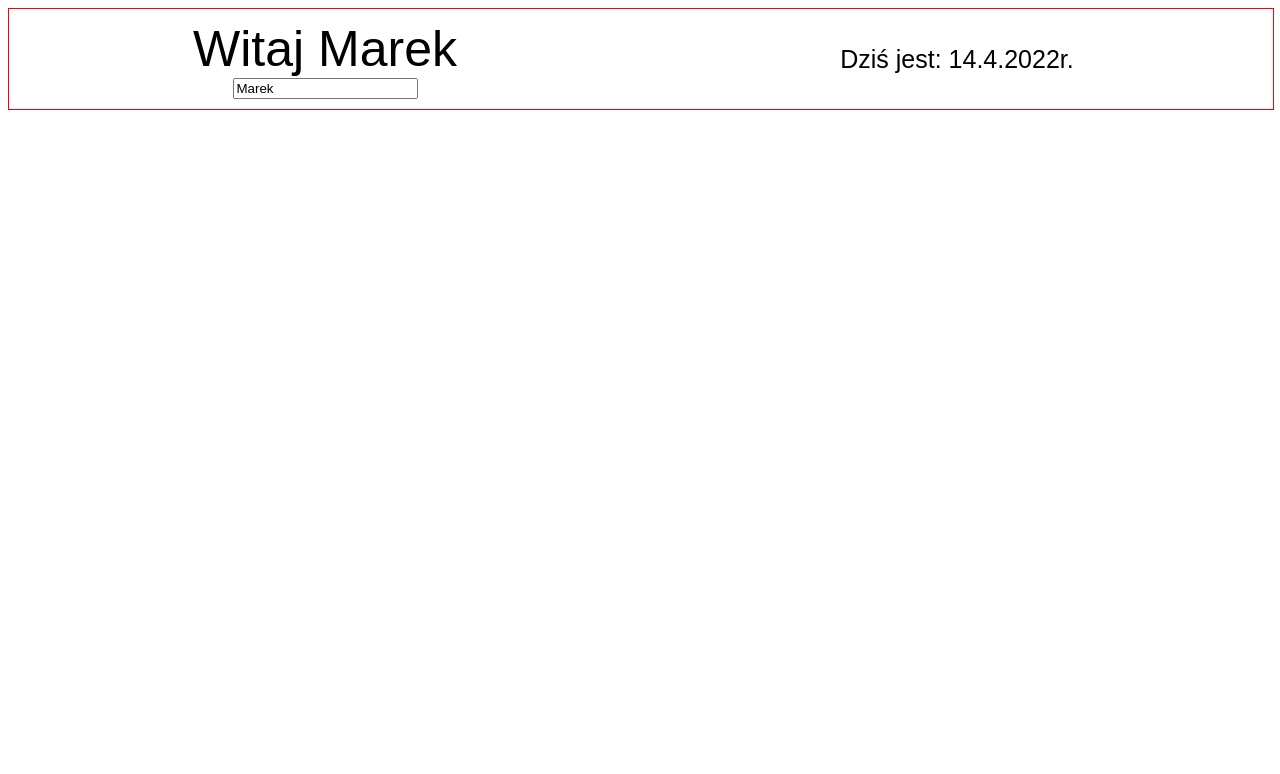
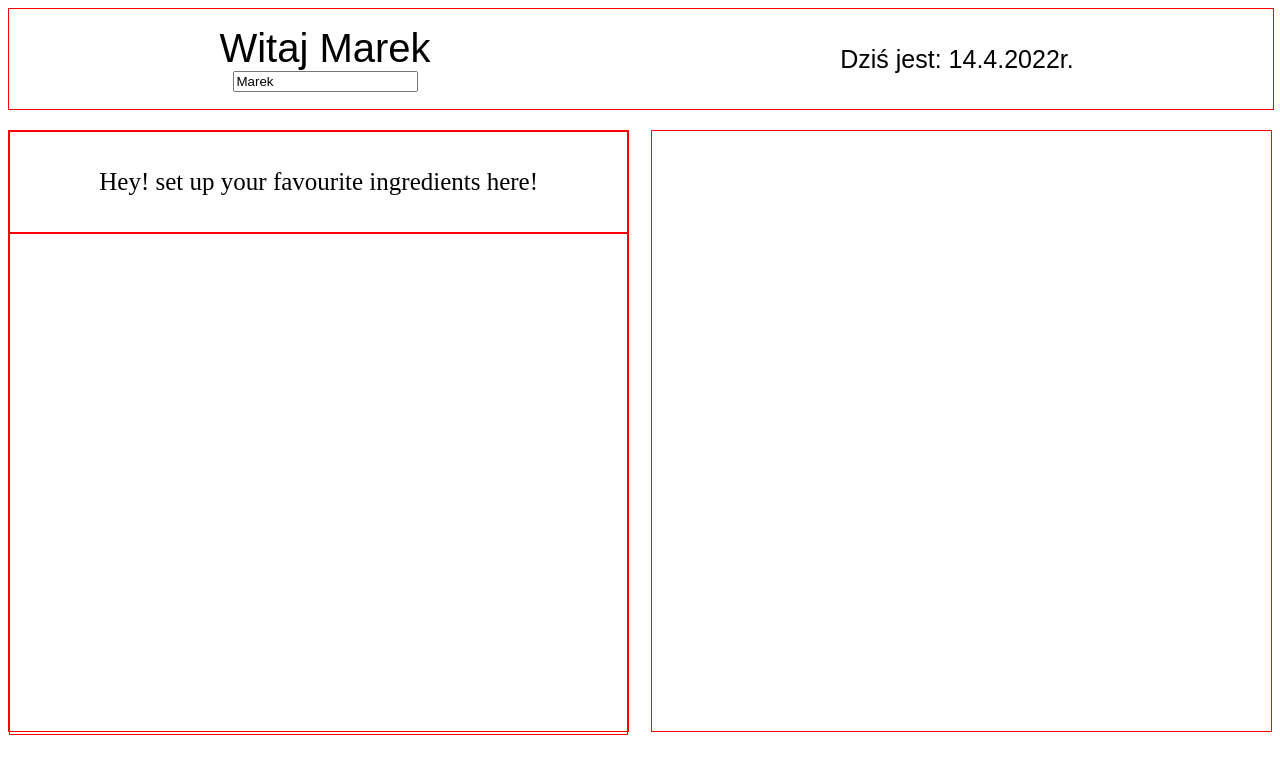
Before and after one commit to oDs1337/Marek-task-Angular-1, an Angular app: page / in a window 1280 px wide. Shown: the top 774 px of the page. Built offline with nearby package versions, Linux system fonts and the light colour scheme.

Commit message:
Added visual space and generated ingredient component for it

```diff
--- a/src/app/app.component.css
+++ b/src/app/app.component.css
@@ -5,3 +5,33 @@
   height: 100px;
   border: 1px solid red;
 }
+.mainMenu{
+  width: 100%;
+  height: 600px;
+  /* border: 1px solid red; */
+  display: flex;
+  justify-content: space-between;
+  margin-top: 20px;
+}
+.ingredientsMenu{
+  width: 49%;
+  height: 600px;
+  border: 1px solid red;
+}
+.orderInformations{
+  width: 49%;
+  height: 600px;
+  border: 1px solid red;
+}
+.ingredientsWelcomeMessage{
+  display: flex;
+  justify-content: center;
+  align-items: center;
+  height: 100px;
+  font-size: 25px;
+  border: 1px solid red;
+}
+.ingredientsMenuOfChoice{
+  border: 1px solid red;
+  height: 500px;
+}
--- a/src/app/app.component.html
+++ b/src/app/app.component.html
@@ -1,3 +1,17 @@
 <div class="navBar">
   <app-nav-bar></app-nav-bar>
 </div>
+<div class="mainMenu">
+  <div class="ingredientsMenu">
+    <div class="ingredientsWelcomeMessage">
+      Hey! set up your favourite ingredients here!
+    </div>
+    <div class="ingredientsMenuOfChoice">
+
+    </div>
+  </div>
+
+  <div class="orderInformations">
+
+  </div>
+</div>
--- a/src/app/app.module.ts
+++ b/src/app/app.module.ts
@@ -5,11 +5,13 @@ import { BrowserModule } from '@angular/platform-browser';
 import { AppRoutingModule } from './app-routing.module';
 import { AppComponent } from './app.component';
 import { NavBarComponent } from './nav-bar/nav-bar.component';
+import { IngredientsComponent } from './ingredients/ingredients.component';
 
 @NgModule({
   declarations: [
     AppComponent,
-    NavBarComponent
+    NavBarComponent,
+    IngredientsComponent
   ],
   imports: [
     BrowserModule,
--- /dev/null
+++ b/src/app/ingredients/ingredients.component.html
@@ -0,0 +1 @@
+<p>ingredients works!</p>
--- /dev/null
+++ b/src/app/ingredients/ingredients.component.ts
@@ -0,0 +1,15 @@
+import { Component, OnInit } from '@angular/core';
+
+@Component({
+  selector: 'app-ingredients',
+  templateUrl: './ingredients.component.html',
+  styleUrls: ['./ingredients.component.css']
+})
+export class IngredientsComponent implements OnInit {
+
+  constructor() { }
+
+  ngOnInit(): void {
+  }
+
+}
--- a/src/app/nav-bar/nav-bar.component.css
+++ b/src/app/nav-bar/nav-bar.component.css
@@ -7,7 +7,7 @@
 .leftSide{
   width: 50%;
   height: 100px;
-  font-size: 50px;
+  font-size: 40px;
   display: flex;
   justify-content: center;
   align-items: center;
```
Also changed, not shown: src/app/ingredients/ingredients.component.css (added), 1 other file (tests, documents, lock files or other folders).
